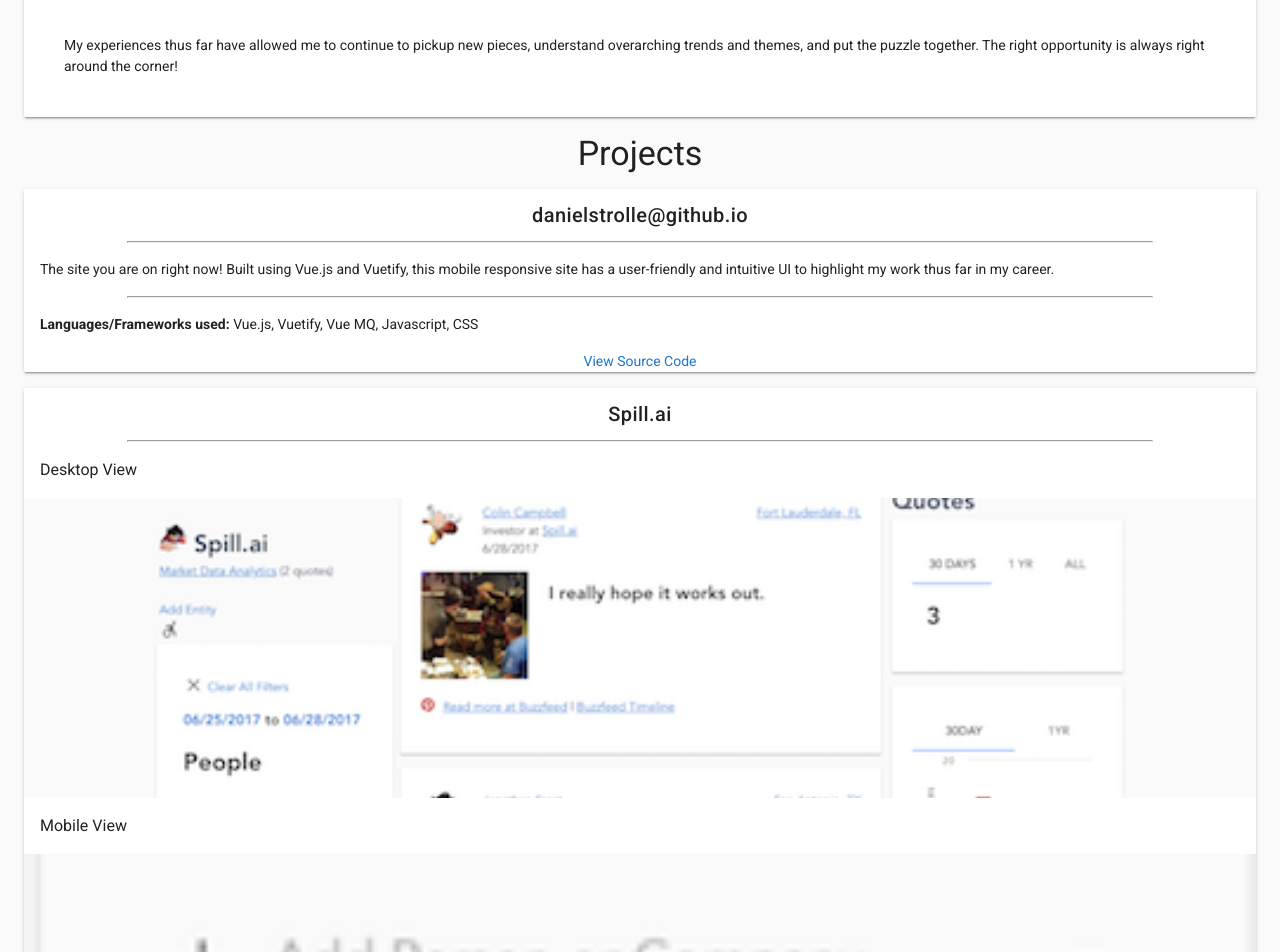
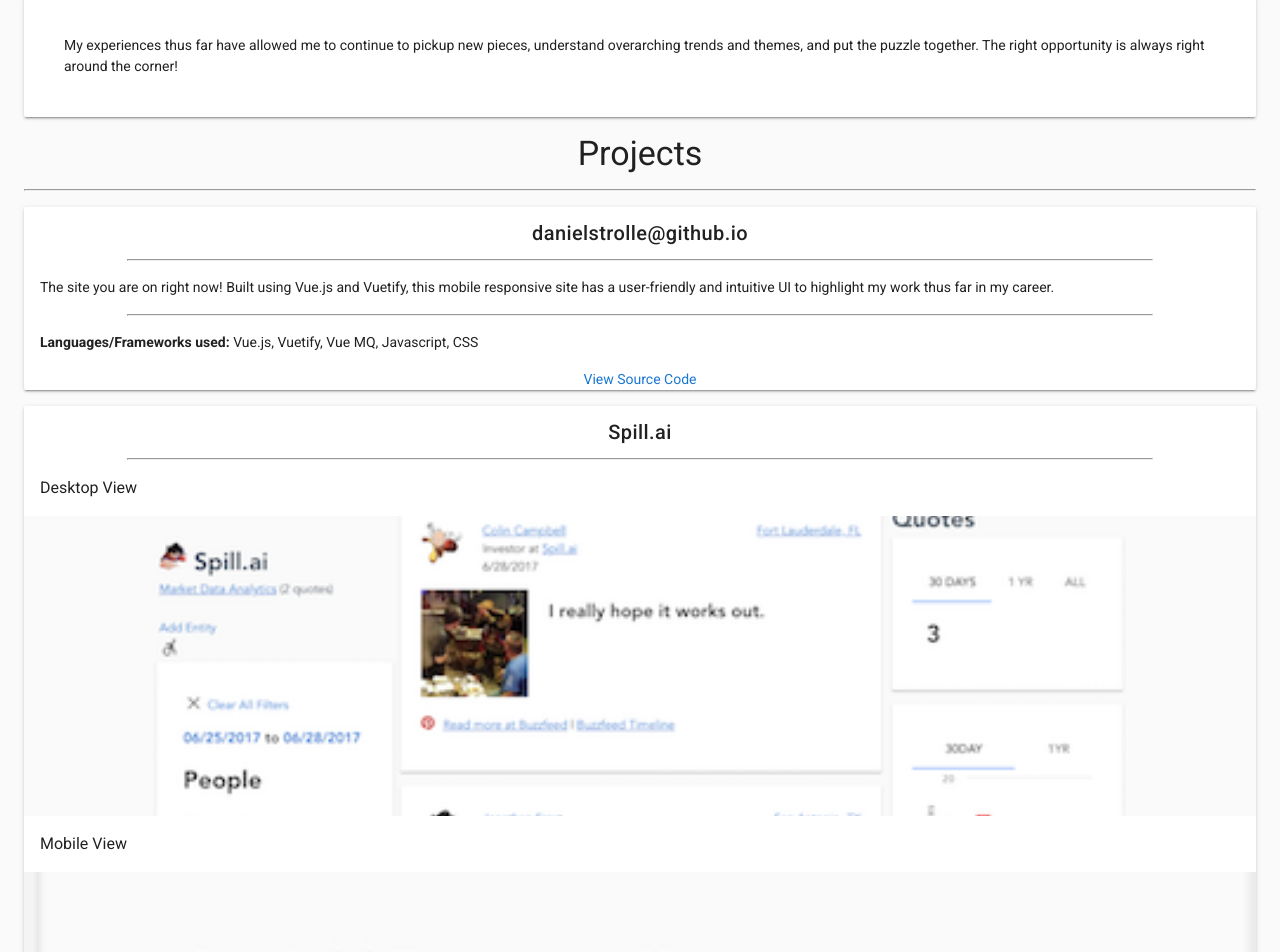
Before and after one commit to danielstrolle/my-personal-site, a Vue app: page / in a window 1280 px wide. Shown: the part 1189-2141 px from the top of the page. Built offline with nearby package versions, Linux system fonts and the light colour scheme; what vue-mq would draw is missing.

Commit message:
Add line formatting in projects component

```diff
--- a/src/components/Projects.vue
+++ b/src/components/Projects.vue
@@ -3,6 +3,11 @@
     <v-layout row class="text-xs-center mt-3">
       <v-flex xs10 offset-xs1>
         <h1 text-xs-center class="display-1">Projects</h1>
+      </v-flex>
+    </v-layout>
+    <v-layout row class="mt-3">
+      <v-flex xs12>
+        <hr>
       </v-flex>
     </v-layout>
     <v-layout row v-for="(proj, index) in projects" :key="index">
```
